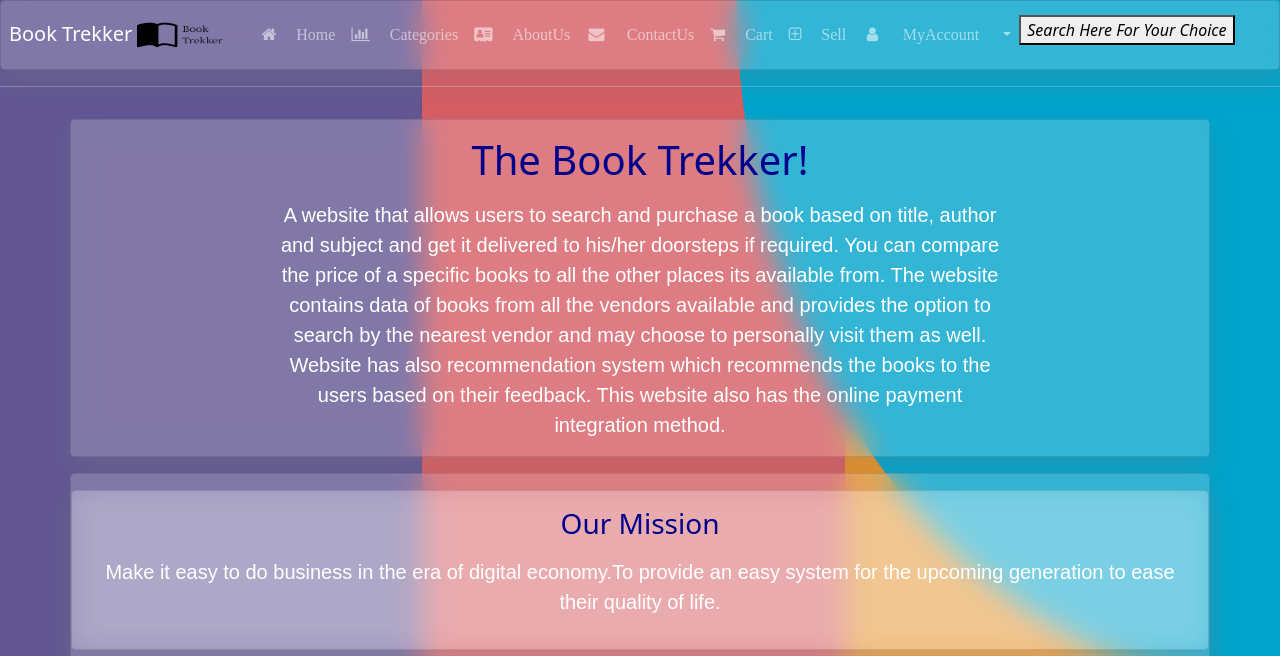
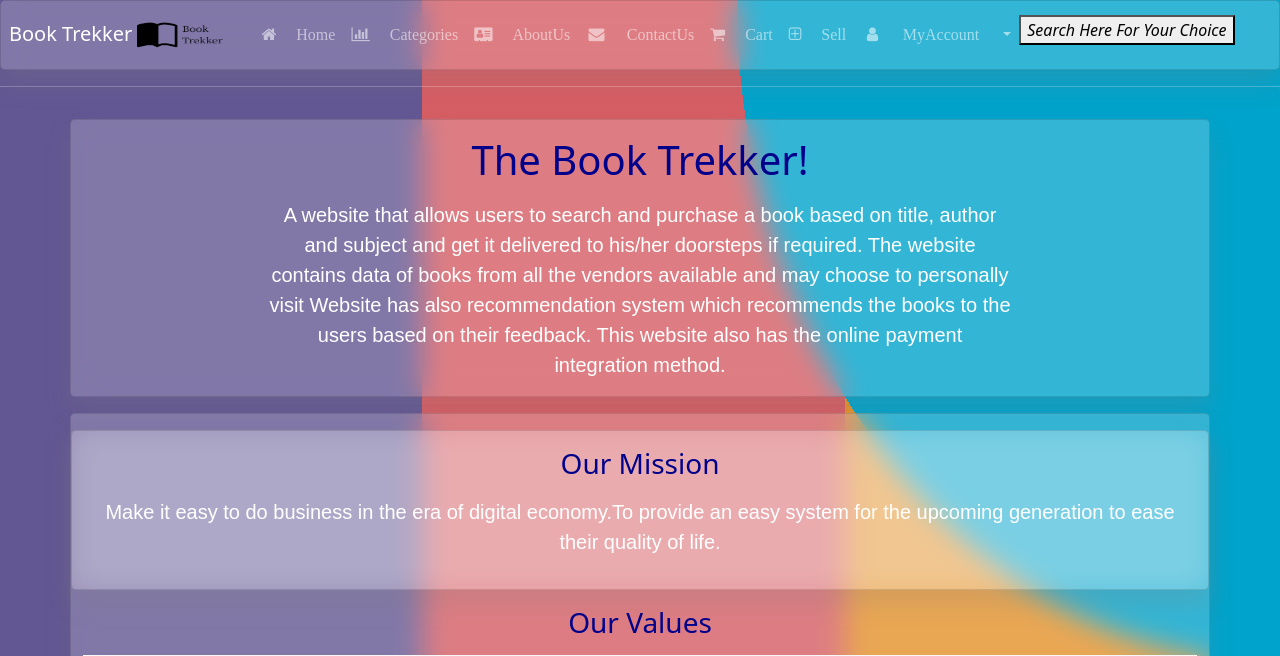
Before and after one commit to Sohaibmeo/Booktrrekker, a Django app: page /about/ in a window 1280 px wide. Shown: the top 656 px of the page. Run offline with Django 4.2, Linux system fonts and the light colour scheme; parts of the project's set-up code (start-up, migrations or seed data) failed here and were passed over; some libraries are stand-ins or nearby versions; some web fonts are replaced.

Commit message:
final changes

```diff
--- a/ecomapp/models.py
+++ b/ecomapp/models.py
@@ -49,7 +49,7 @@ class Customer(models.Model):
 
 class Category(models.Model):
     title=models.CharField(max_length=200)
-    slug=models.SlugField(unique=True)
+    slug=models.SlugField(unique=True,blank=False,null=False),
 
 
     def __str__(self):
--- a/ecomapp/urls.py
+++ b/ecomapp/urls.py
@@ -39,8 +39,4 @@ urlpatterns=[
     # customer  product upload starts here
     path("customer-product/add/", CustomerProductCreateView.as_view(),name="customerproductcreate"),
 
-    # admin side
-    # path("admin-product/list/",AdminProductListView.as_view(),name="adminproductlist"),
-    # path("admin-product/add/",AdminProductCreateView.as_view(),name="adminproductcreate"),
-
 ]
--- a/ecomapp/views.py
+++ b/ecomapp/views.py
@@ -80,7 +80,9 @@ class AllProductsView(EcomMixin, TemplateView):
 
     def get_context_data(self, **kwargs):
           context=super().get_context_data(**kwargs)
-          context["allcategories"]=Category.objects.all()
+
+          allcategories=Category.objects.all()
+          context['allcategories']=allcategories
           return context
 
 class ProductDetailView(EcomMixin,TemplateView):
@@ -750,14 +752,27 @@ class HomeView(EcomMixin,TemplateView):
 
     def get_context_data(self, **kwargs):
         context=super().get_context_data(**kwargs)
-        all_products=Product.objects.all().order_by("-id")
+        if self.request.user.is_authenticated:
+
+            all_products=Product.objects.filter(~Q(user=self.request.user.email)).order_by("-id")
         # how many number of items to be shown on the home page
-        paginator=Paginator(all_products,4)
-        page_number=self.request.GET.get('page')
-        product_list=paginator.get_page(page_number)
-        context['product_list']=product_list
-        context['all_products']=all_products
-        context['recommended']=generateRecommendation(self.request)
+            paginator=Paginator(all_products,4)
+            page_number=self.request.GET.get('page')
+            product_list=paginator.get_page(page_number)
+            context['product_list']=product_list
+            context['all_products']=all_products
+            context['recommended']=generateRecommendation(self.request)
+        else:
+            all_products=Product.objects.all().order_by("-id")
+        # how many number of items to be shown on the home page
+            paginator=Paginator(all_products,4)
+            page_number=self.request.GET.get('page')
+            product_list=paginator.get_page(page_number)
+            context['product_list']=product_list
+            context['all_products']=all_products
+            context['recommended']=generateRecommendation(self.request)
+
+
         return context
 
 
--- a/templates/about.html
+++ b/templates/about.html
@@ -8,7 +8,8 @@
           <div class="container">
               <div class="col-md-8 ">
             <h1 class="display-7 my-3" style="color:darkblue;">The Book Trekker!</h1>
-            <p class="my-3"> A website that allows users to search and purchase a book based on title, author and subject and get it delivered to his/her doorsteps if required. You can compare the price of a specific books to all the other places its available from. The website contains data of books from all the vendors available and provides the option to search by the nearest vendor and may choose to personally visit them as well. Website has also recommendation system which recommends the books to the users based on their feedback. This website also has the online payment integration method.
+            <p class="my-3"> A website that allows users to search and purchase a book based on title, author and subject and get it delivered to his/her doorsteps if required.
+            The website contains data of books from all the vendors available and may choose to personally visit  Website has also recommendation system which recommends the books to the users based on their feedback. This website also has the online payment integration method.
             </p>
               </div>
           </div>
--- a/templates/customerlogin.html
+++ b/templates/customerlogin.html
@@ -25,8 +25,8 @@ Customer-login
                     <list style="color:red; background-color:white" >{{error}}</list>
                     {% endif %}
                 </form>
-                <b><p class="my-3" style="color: black;" >Forgot Password ?<a href="{% url 'ecomapp:passwordforgot' %}"><b style="color:red">Reset Password</b></a></p></b>
-               <b><p style="color: black;">Dont have an account ? <a href="/register"{% if request.GET.next %}?next="{{request.next.GET}}{% endif %}"><b style="color:red">Register </b></a></b>
+                <b><p class="my-3" style="color: black;" >Forgot Password ?<a href="{% url 'ecomapp:passwordforgot' %}"><b style="color:black">Reset Password</b></a></p></b>
+               <b><p style="color: black;">Dont have an account ? <a href="/register"{% if request.GET.next %}?next="{{request.next.GET}}{% endif %}"><b style="color:black">Register </b></a></b>
             </div>
         </div>
     </div>
--- a/templates/productdetail.html
+++ b/templates/productdetail.html
@@ -31,6 +31,7 @@
         {% if product.quantity > 0 %}
         <a href="{% url 'ecomapp:addtocart' product.id  %}" class="btn btn-light my-3">Add To Cart</a>
         <h5 >Total Stock:{{product.quantity}}</h5>
+        <h5>Book Uploaded By:{{product.user}}</h5>
         <hr>
         {% else %}
         <b class="link-danger my-2" ><p>Out of Stock</p></b>
```
Also changed, not shown: templates/home.html (+0 -7 lines), db.sqlite3, ecomapp/migrations/0024_remove_category_slug.py (added), media/products/horror_ljLTFfJ.PNG (added), media/products/images/horror_8iHfXFP.PNG (added).
